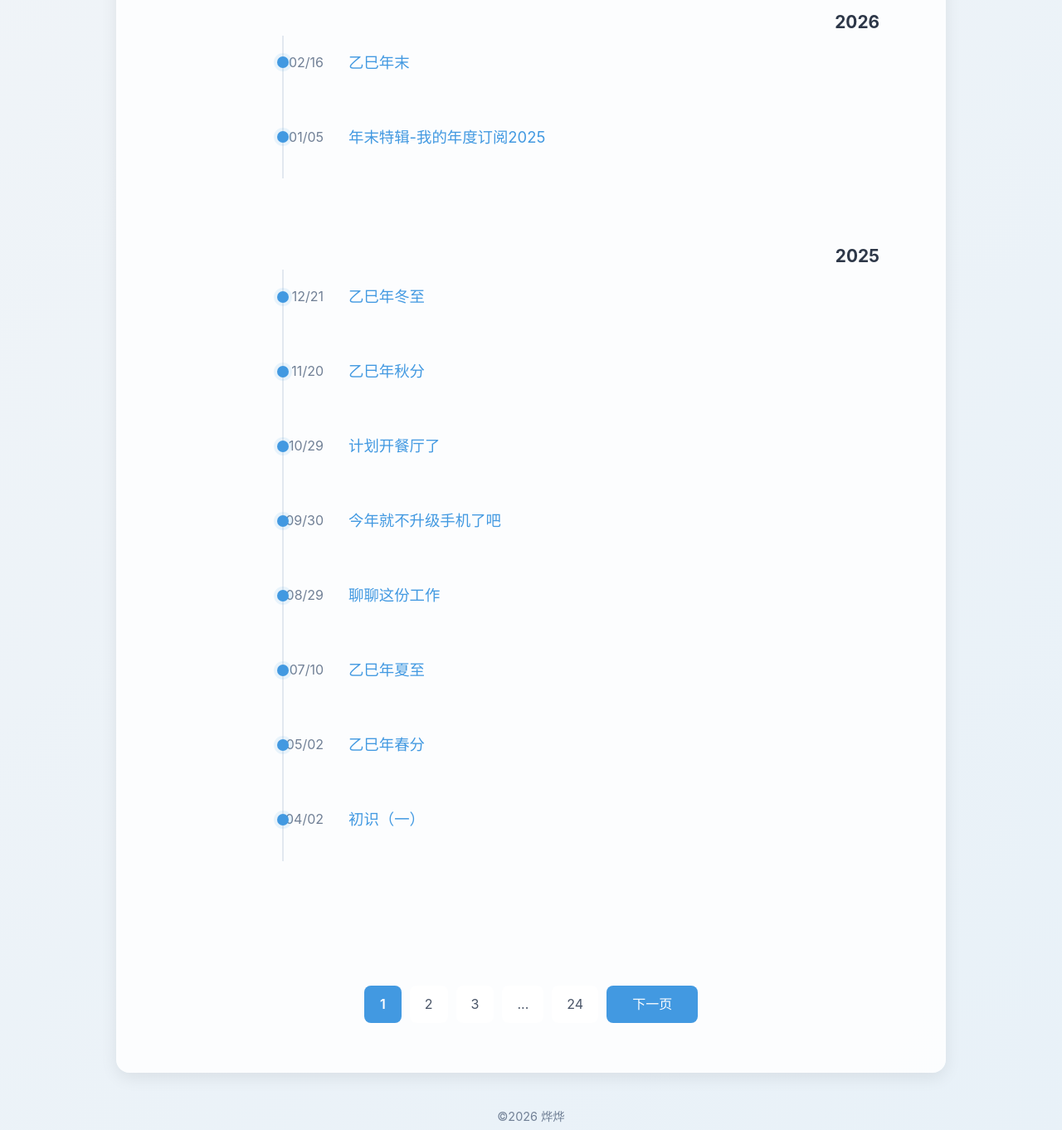
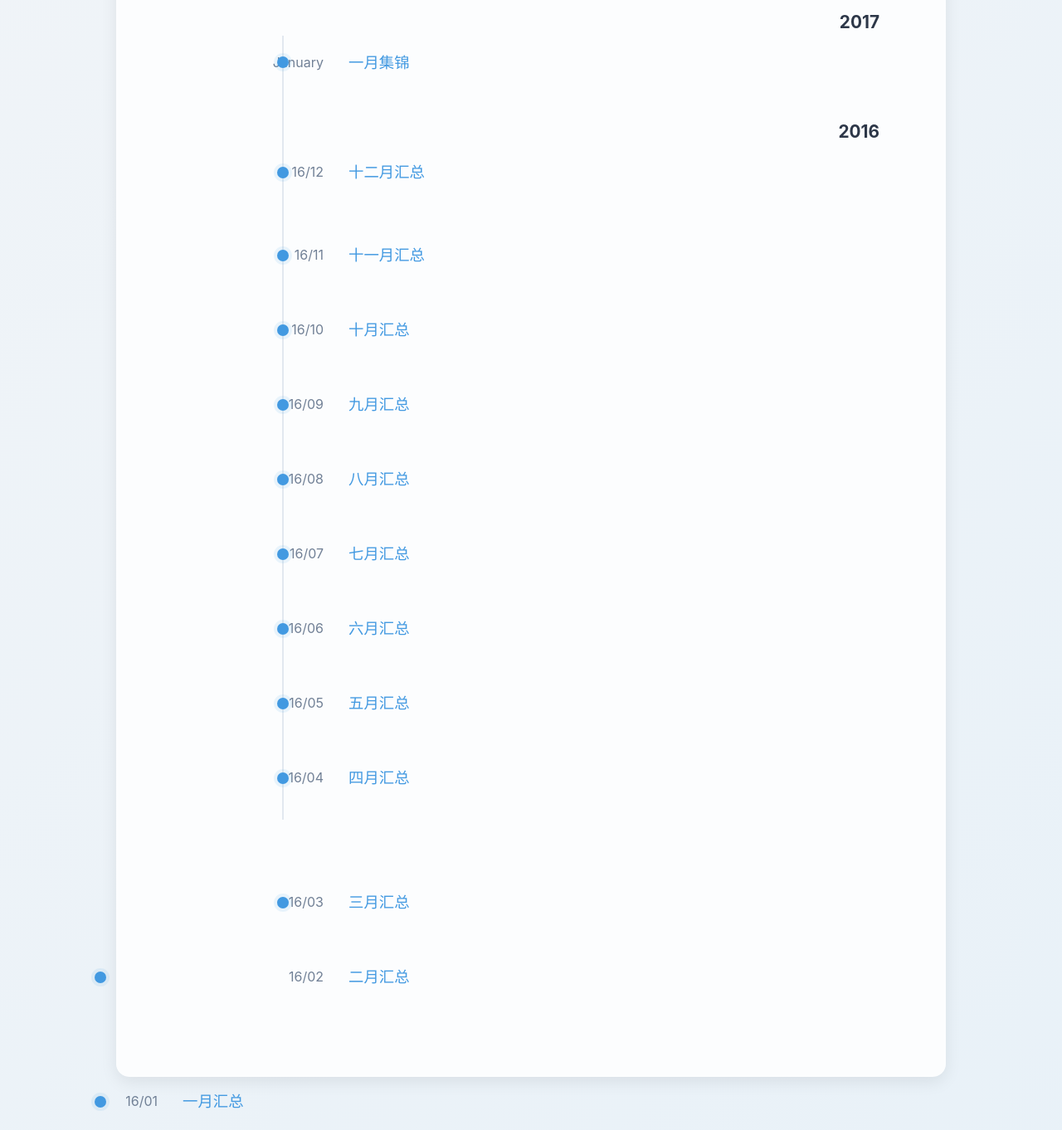
Before and after one commit to yearly0320/yearly0320.github.io, a plain HTML site: page diary.html in a window 1280 px wide. Shown: the part 229-1591 px from the top of the page at 83% size. Drawn offline with Linux system fonts and the light colour scheme.

Commit message:
Update diary.html

```diff
--- a/diary.html
+++ b/diary.html
@@ -256,83 +256,105 @@
   <!-- 时间轴内容容器 -->
   <div class="timeline-container">
     <div class="timeline">
-      <!-- 2026年分组 -->
+      <!-- 2017年分组 -->
       <div class="year-group">
-        <div class="year-label">2026</div>
+        <div class="year-label">2017</div>
 
         <!-- 日记条目1 -->
         <div class="diary-item-wrapper">
           <div class="diary-dot"></div>
-          <div class="date-label">02/16</div>
-          <a href="diary_detail_1.html" class="diary-title">乙巳年末</a>
+          <div class="date-label">January</div>
+          <a href="diary_detail_1.html" class="diary-title">一月集锦</a>
         </div>
+
+
+
+      <!-- 2016年分组 -->
+      <div class="year-group">
+        <div class="year-label">2016</div>
 
         <!-- 日记条目2 -->
         <div class="diary-item-wrapper">
           <div class="diary-dot"></div>
-          <div class="date-label">01/05</div>
-          <a href="diary_detail_2.html" class="diary-title">年末特辑-我的年度订阅2025</a>
+          <div class="date-label">16/12</div>
+          <a href="diary_detail_2.html" class="diary-title">十二月汇总</a>
         </div>
       </div>
-
-      <!-- 2025年分组 -->
-      <div class="year-group">
-        <div class="year-label">2025</div>
-
         <!-- 日记条目3 -->
         <div class="diary-item-wrapper">
           <div class="diary-dot"></div>
-          <div class="date-label">12/21</div>
-          <a href="diary_detail_3.html" class="diary-title">乙巳年冬至</a>
+          <div class="date-label">16/11</div>
+          <a href="diary_detail_3.html" class="diary-title">十一月汇总</a>
         </div>
 
         <!-- 日记条目4 -->
         <div class="diary-item-wrapper">
           <div class="diary-dot"></div>
-          <div class="date-label">11/20</div>
-          <a href="diary_detail_4.html" class="diary-title">乙巳年秋分</a>
+          <div class="date-label">16/10</div>
+          <a href="diary_detail_4.html" class="diary-title">十月汇总</a>
         </div>
 
         <!-- 日记条目5 -->
         <div class="diary-item-wrapper">
           <div class="diary-dot"></div>
-          <div class="date-label">10/29</div>
-          <a href="diary_detail_5.html" class="diary-title">计划开餐厅了</a>
+          <div class="date-label">16/09</div>
+          <a href="diary_detail_5.html" class="diary-title">九月汇总</a>
         </div>
 
         <!-- 日记条目6 -->
         <div class="diary-item-wrapper">
           <div class="diary-dot"></div>
-          <div class="date-label">09/30</div>
-          <a href="diary_detail_6.html" class="diary-title">今年就不升级手机了吧</a>
+          <div class="date-label">16/08</div>
+          <a href="diary_detail_6.html" class="diary-title">八月汇总</a>
         </div>
 
         <!-- 日记条目7 -->
         <div class="diary-item-wrapper">
           <div class="diary-dot"></div>
-          <div class="date-label">08/29</div>
-          <a href="diary_detail_7.html" class="diary-title">聊聊这份工作</a>
+          <div class="date-label">16/07</div>
+          <a href="diary_detail_7.html" class="diary-title">七月汇总</a>
         </div>
 
         <!-- 日记条目8 -->
         <div class="diary-item-wrapper">
           <div class="diary-dot"></div>
-          <div class="date-label">07/10</div>
-          <a href="diary_detail_8.html" class="diary-title">乙巳年夏至</a>
+          <div class="date-label">16/06</div>
+          <a href="diary_detail_8.html" class="diary-title">六月汇总</a>
         </div>
 
         <!-- 日记条目9 -->
         <div class="diary-item-wrapper">
           <div class="diary-dot"></div>
-          <div class="date-label">05/02</div>
-          <a href="diary_detail_9.html" class="diary-title">乙巳年春分</a>
+          <div class="date-label">16/05</div>
+          <a href="diary_detail_9.html" class="diary-title">五月汇总</a>
         </div>
 
         <!-- 日记条目10 -->
         <div class="diary-item-wrapper">
           <div class="diary-dot"></div>
-          <div class="date-label">04/02</div>
-          <a href="diary_detail_10.html" class="diary-title">初识（一）</a>
+          <div class="date-label">16/04</div>
+          <a href="diary_detail_10.html" class="diary-title">四月汇总</a>
+        </div>
+      </div>
+        <!-- 日记条目10 -->
+        <div class="diary-item-wrapper">
+          <div class="diary-dot"></div>
+          <div class="date-label">16/03</div>
+          <a href="diary_detail_10.html" class="diary-title">三月汇总</a>
+        </div>
+      </div>
+        <!-- 日记条目10 -->
+        <div class="diary-item-wrapper">
+          <div class="diary-dot"></div>
+          <div class="date-label">16/02</div>
+          <a href="diary_detail_10.html" class="diary-title">二月汇总</a>
+        </div>
+      </div>
+        <!-- 日记条目10 -->
+        <div class="diary-item-wrapper">
+          <div class="diary-dot"></div>
+          <div class="date-label">16/01</div>
+          <a href="diary_detail_10.html" class="diary-title">一月汇总</a>
         </div>
       </div>
 
```
